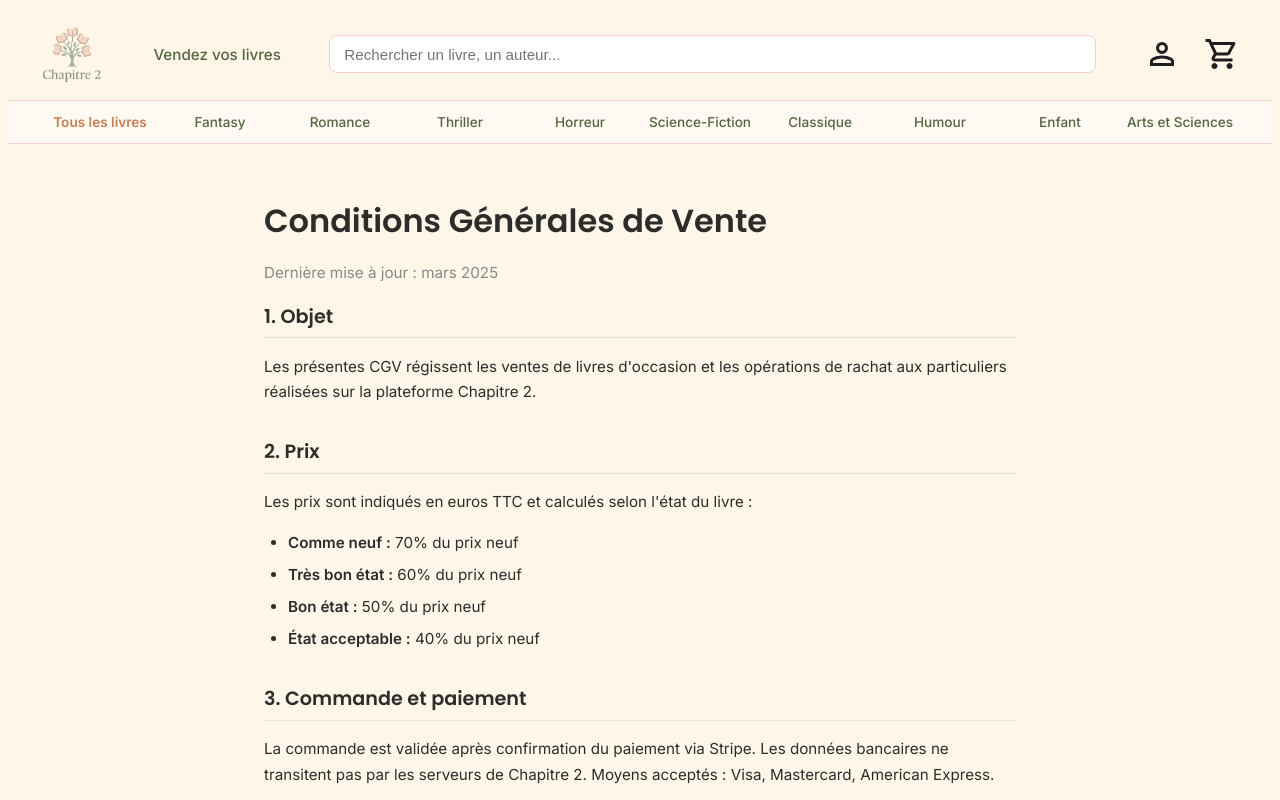
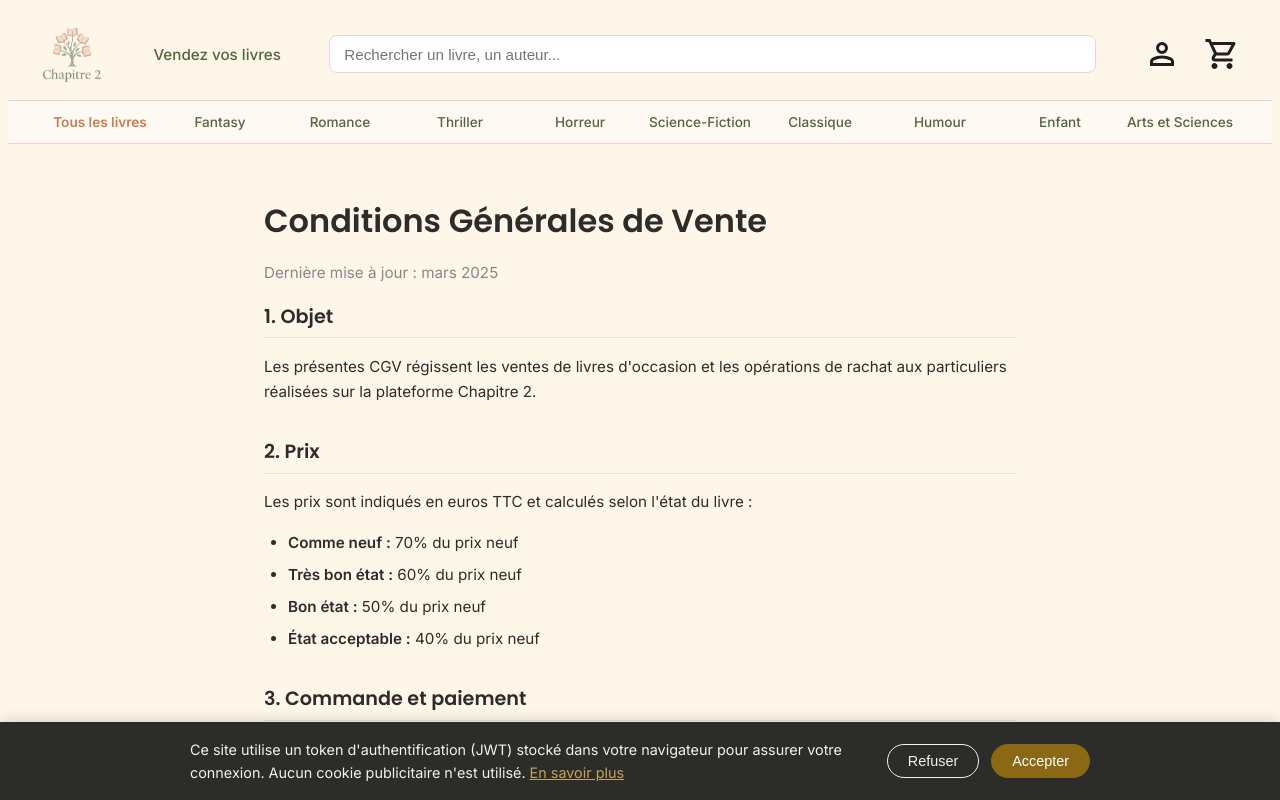
Before and after one commit to LudivineThinet/chapitre_2, a React (Vite) app in the folder frontend/: page /cgv in a window 1280 px wide. Shown: the top 800 px of the page. Built offline with nearby package versions, Linux system fonts and the light colour scheme; no server answers; a web font is replaced by a local one.

Commit message:
Add cookie consent banner

```diff
--- a/frontend/src/App.jsx
+++ b/frontend/src/App.jsx
@@ -22,11 +22,14 @@ import LegalNotice from "./pages/LegalNotice/LegalNotice";
 import Privacy from "./pages/Privacy/Privacy";
 import Terms from "./pages/Terms/Terms";
 import TermsOfSale from "./pages/TermsOfSale/TermsOfSale";
+import CookieBanner from "./components/CookieBanner/CookieBanner";
 
 function App() {
   return (
     <>
       <Header />
+
+
     <Routes>
       {/* Landing page */}
       <Route path="/" element={<Home />} />
@@ -75,6 +78,7 @@ function App() {
 
     </Routes>
       <Footer />
+      <CookieBanner />
     </>
   );
 }
--- /dev/null
+++ b/frontend/src/components/CookieBanner/CookieBanner.css
@@ -0,0 +1,68 @@
+.cookie-banner {
+  position: fixed;
+  bottom: 0;
+  left: 0;
+  right: 0;
+  background-color: #2c2c2a;
+  color: #f5f0e8;
+  padding: 1rem 1.5rem;
+  z-index: 1000;
+  box-shadow: 0 -2px 12px rgba(0, 0, 0, 0.15);
+}
+
+.cookie-banner-content {
+  max-width: 900px;
+  margin: 0 auto;
+  display: flex;
+  align-items: center;
+  justify-content: space-between;
+  gap: 1.5rem;
+  flex-wrap: wrap;
+}
+
+.cookie-banner-content p {
+  margin: 0;
+  font-size: 0.9rem;
+  line-height: 1.6;
+  flex: 1;
+}
+
+.cookie-banner-content a {
+  color: #c4a35a;
+  text-decoration: underline;
+}
+
+.cookie-banner-content a:hover {
+  color: #e8c87a;
+}
+
+.cookie-banner-actions {
+  display: flex;
+  gap: 0.75rem;
+  flex-shrink: 0;
+}
+
+.cookie-btn {
+  padding: 0.5rem 1.25rem;
+  border-radius: 20px;
+  font-size: 0.9rem;
+  cursor: pointer;
+  border: 1px solid transparent;
+  transition: opacity 0.2s;
+}
+
+.cookie-btn:hover {
+  opacity: 0.85;
+}
+
+.cookie-btn-accept {
+  background-color: #8B6914;
+  color: #fff;
+  border-color: #8B6914;
+}
+
+.cookie-btn-decline {
+  background-color: transparent;
+  color: #f5f0e8;
+  border-color: #f5f0e8;
+}
--- /dev/null
+++ b/frontend/src/components/CookieBanner/CookieBanner.jsx
@@ -0,0 +1,49 @@
+import { useState, useEffect } from "react";
+import { Link } from "react-router-dom";
+import "./CookieBanner.css";
+
+function CookieBanner() {
+  const [visible, setVisible] = useState(false);
+
+  useEffect(() => {
+    const consent = localStorage.getItem("cookieConsent");
+    if (!consent) {
+      setVisible(true);
+    }
+  }, []);
+
+  function handleAccept() {
+    localStorage.setItem("cookieConsent", "accepted");
+    setVisible(false);
+  }
+
+  function handleDecline() {
+    localStorage.setItem("cookieConsent", "declined");
+    setVisible(false);
+  }
+
+  if (!visible) return null;
+
+  return (
+    <div className="cookie-banner">
+      <div className="cookie-banner-content">
+        <p>
+          Ce site utilise un token d'authentification (JWT) stocké dans votre
+          navigateur pour assurer votre connexion. Aucun cookie publicitaire
+          n'est utilisé.{" "}
+          <Link to="/privacy">En savoir plus</Link>
+        </p>
+        <div className="cookie-banner-actions">
+          <button className="cookie-btn cookie-btn-decline" onClick={handleDecline}>
+            Refuser
+          </button>
+          <button className="cookie-btn cookie-btn-accept" onClick={handleAccept}>
+            Accepter
+          </button>
+        </div>
+      </div>
+    </div>
+  );
+}
+
+export default CookieBanner;
```
